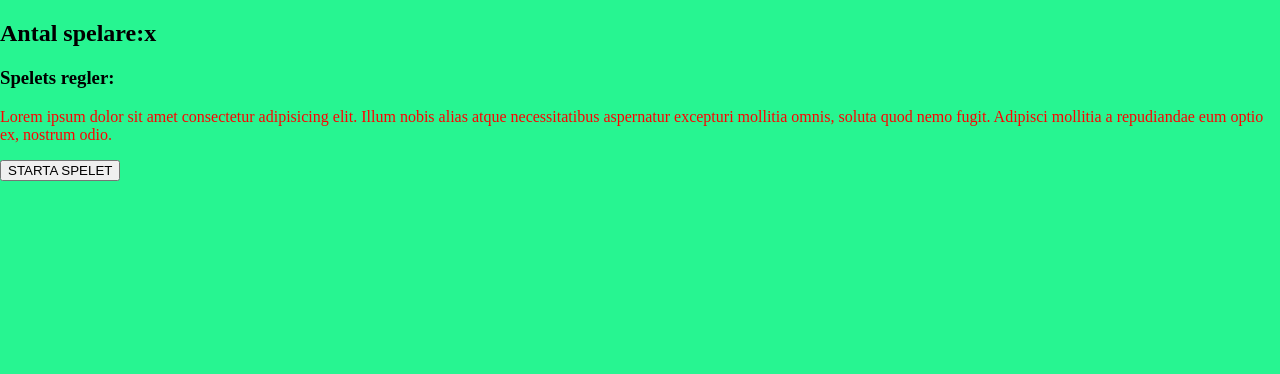
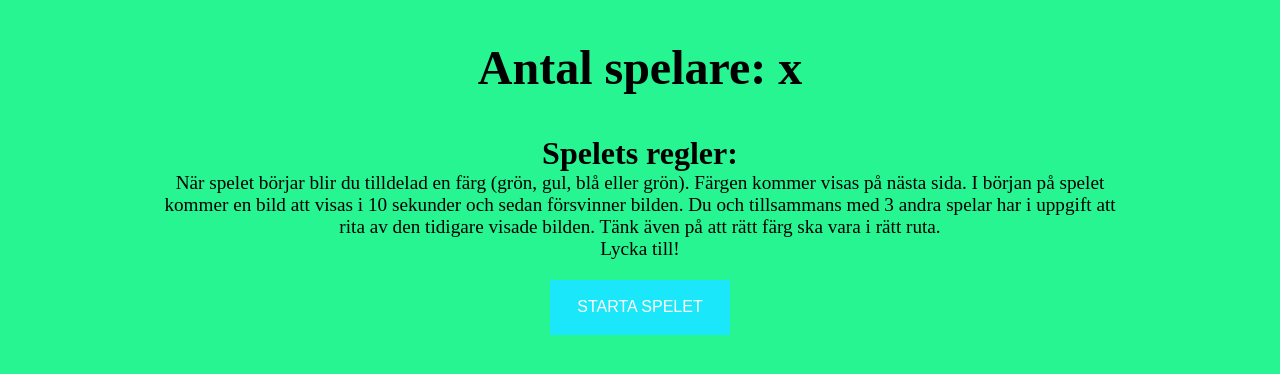
Before and after one commit to MariaLBovin/gridpainter_3, a website with bundled scripts: page frontend/index.html in a window 1280 px wide. Both pictures are taken after typing "Sample" into the empty fields and a click on the button "LOGGA IN!". Built offline with nearby package versions, Linux system fonts and the light colour scheme.

Commit message:
:lipstick: desktop 2

```diff
--- a/frontend/main.js
+++ b/frontend/main.js
@@ -11,11 +11,16 @@ loginBtn.addEventListener("click", login);
 export function createDesktop2(){
     const contentContainer = document.querySelector(".contentContainer");
     contentContainer.innerHTML=`
-    <div>
-        <h2 class="countPlayersTitle">Antal spelare:<span id="countPlayers">x</span></h2>
+    <div class="desktop2">
+        <h2 class="countPlayersTitle">Antal spelare: <span id="countPlayers">x</span></h2>
         <div>
             <h3 class="gameRulesTitle">Spelets regler:</h3>
-            <p class="gameRulesText">Lorem ipsum dolor sit amet consectetur adipisicing elit. Illum nobis alias atque necessitatibus aspernatur excepturi mollitia omnis, soluta quod nemo fugit. Adipisci mollitia a repudiandae eum optio ex, nostrum odio.</p>
+            <p class="gameRulesText">
+                När spelet börjar blir du tilldelad en färg (grön, gul, blå eller grön). Färgen kommer visas på nästa sida.
+                I början på spelet kommer en bild att visas i 10 sekunder och sedan försvinner bilden. Du och tillsammans med 3 andra spelar har i uppgift att rita av den tidigare visade bilden.
+                Tänk även på att rätt färg ska vara i rätt ruta.
+                <br>Lycka till!
+            </p>
         </div>
         <button id="startGameBtn">STARTA SPELET</button>
     </div>
--- a/frontend/main.scss
+++ b/frontend/main.scss
@@ -57,3 +57,40 @@ body {
 p {
   color: red;
 }
+
+.desktop2 {
+  display: flex;
+  flex-direction: column;
+  align-items: center;
+
+  .countPlayersTitle {
+    font-size: 3rem;
+    text-align: center;
+  }
+
+  .gameRulesTitle {
+    font-size: 2rem;
+    text-align: center;
+    margin: 0;
+  }
+
+  .gameRulesText {
+    width: 75%;
+    margin: 0 auto;
+    text-align: center;
+    color: black;
+    font-size: 1.2rem;
+  }
+
+  #startGameBtn {
+    background: $main-color2;
+    border: none;
+    color: white;
+    text-align: center;
+    height: 55px;
+    width: 180px;
+    font-size: 1rem;
+    margin-top: 20px;
+    padding: 5px;
+  }
+}
```
Also changed, not shown: frontend/main.css, 1 other file.
